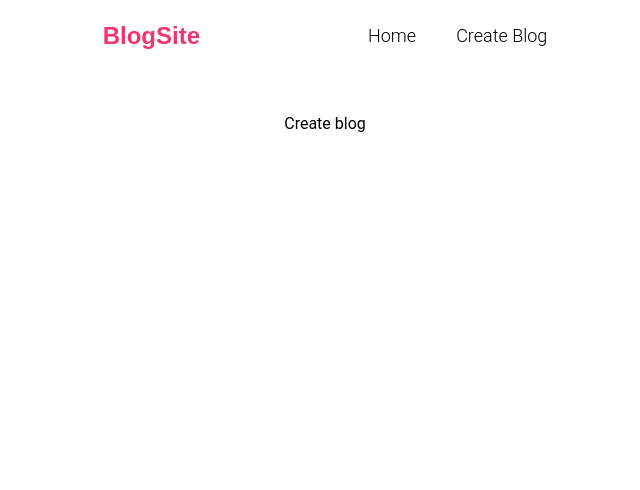
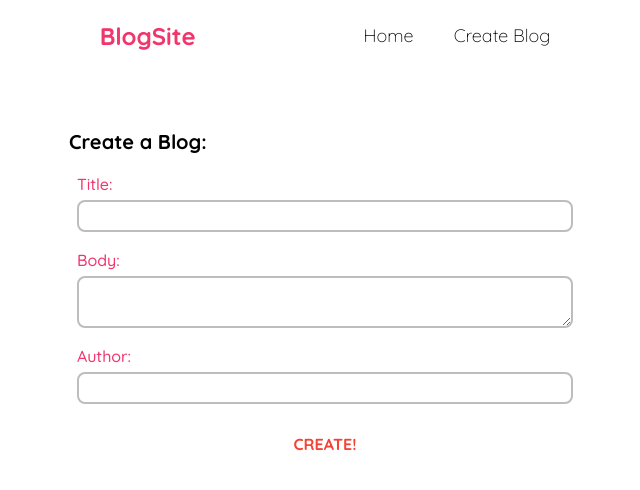
Before and after one commit to ENamja/nextjs-blog, a Next.js app: page /create in a window 1280 px wide. Shown: the top 490 px of the page, without its empty margins (315-955 px from the left). Built offline with nearby package versions, Linux system fonts and the light colour scheme.

Commit message:
Added quicksand font style and styled create page

```diff
--- a/app/Blog.tsx
+++ b/app/Blog.tsx
@@ -17,7 +17,7 @@ function Blog({ title, author }: BlogProps) {
       <span className="text-[#f1356d] font-quicksand font-bold text-lg">
         {title}
       </span>
-      <span className="text-black font-sans-serif font-light">
+      <span className="text-black font-quicksand font-light">
         Written by: {author}
       </span>
     </Button>
--- a/app/NavBarLink.tsx
+++ b/app/NavBarLink.tsx
@@ -11,7 +11,7 @@ function NavBarLink({ href, title }: NavBarLinkProps) {
   return (
     <Link
       href={href}
-      className="font-sans-serif font-light ml-10 text-lg hover:text-[#f5739a] transition-colors"
+      className="font-quicksand font-light ml-10 text-lg hover:text-[#f5739a] transition-colors"
     >
       {title}
     </Link>
--- a/app/OrderButton.tsx
+++ b/app/OrderButton.tsx
@@ -11,8 +11,10 @@ interface OrderButtonProps {
 function OrderButton({ aToZ, setAToZ }: OrderButtonProps) {
   return (
     <Button
+      className="font-quicksand"
       variant="text"
       color="gray"
+      ripple={true}
       onClick={() => {
         setAToZ(!aToZ);
       }}
--- /dev/null
+++ b/app/create/Submission.tsx
@@ -0,0 +1,66 @@
+"use client";
+
+import { useState } from "react";
+import { Button } from "@material-tailwind/react";
+
+interface handleClickProps {
+  author: string;
+  title: string;
+  content: string;
+}
+
+function handleClick({ author, title, content }: handleClickProps) {}
+
+function Submission() {
+  const [author, setAuthor] = useState("");
+  const [title, setTitle] = useState("");
+  const [content, setContent] = useState("");
+
+  return (
+    <div className="flex flex-col justify-center max-w-lg w-full">
+      <h1 className="text-black text-xl font-bold font-quicksand my-4">
+        Create a Blog:
+      </h1>
+      <form className="flex flex-col mx-2">
+        <label className="text-[#f1356d] font-quicksand font-medium mb-1">
+          Title:{" "}
+        </label>
+        <input
+          type="text"
+          required
+          value={title}
+          onChange={(e) => setTitle(e.target.value)}
+          className="border-gray-400 border-solid border-2 rounded-lg px-2 py-1 font-quicksand text-sm"
+        />
+        <label className="text-[#f1356d] font-quicksand font-medium mt-4 mb-1">
+          Body:{" "}
+        </label>
+        <textarea
+          required
+          value={content}
+          onChange={(e) => setContent(e.target.value)}
+          className="border-gray-400 border-solid border-2 rounded-lg px-2 py-1 font-quicksand text-sm"
+        />
+        <label className="text-[#f1356d] font-quicksand font-medium mt-4 mb-1">
+          Author:{" "}
+        </label>
+        <input
+          type="text"
+          required
+          value={author}
+          onChange={(e) => setAuthor(e.target.value)}
+          className="border-gray-400 border-solid border-2 rounded-lg px-2 py-1 font-quicksand text-sm"
+        />
+        <Button
+          className="font-quicksand text-md mt-4"
+          variant="text"
+          color="red"
+        >
+          Create!
+        </Button>
+      </form>
+    </div>
+  );
+}
+
+export default Submission;
--- a/app/create/page.js
+++ b/app/create/page.js
@@ -1,5 +1,11 @@
-export default function Create() {
+"use client"
+
+import Submission from './Submission'
+
+function Create() {
     return (
-        <h1>Create blog</h1>
-    )
+        <Submission></Submission>
+    );
 };
+
+export default Create;
--- a/app/globals.css
+++ b/app/globals.css
@@ -1,4 +1,4 @@
+@import url('https://fonts.googleapis.com/css2?family=Quicksand:wght@300;400;500;600;700&display=swap');
 @tailwind base;
 @tailwind components;
 @tailwind utilities;
-@import url('https://fonts.googleapis.com/css2?family=Quicksand:wght@300;400;500;600;700&display=swap');
```
